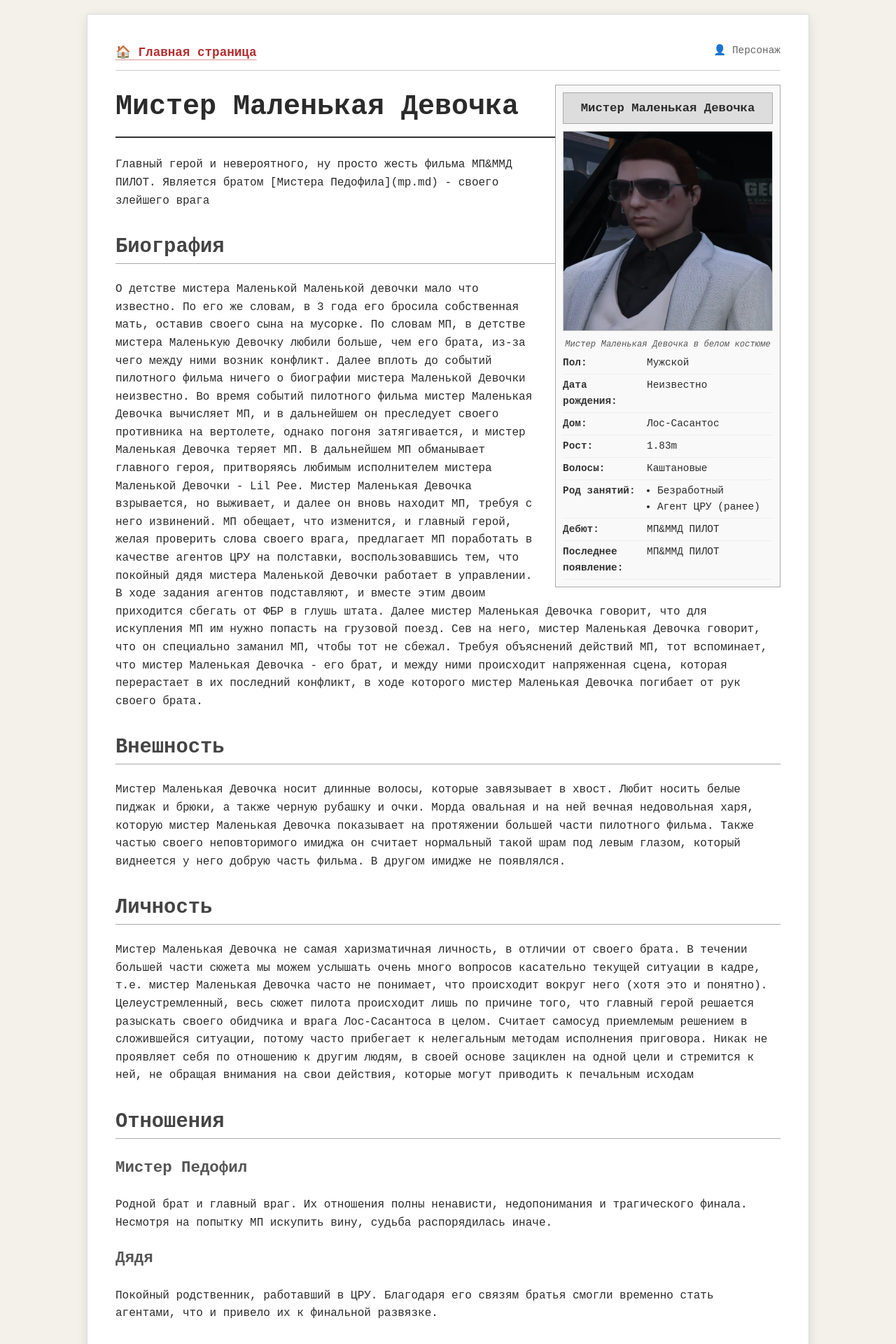
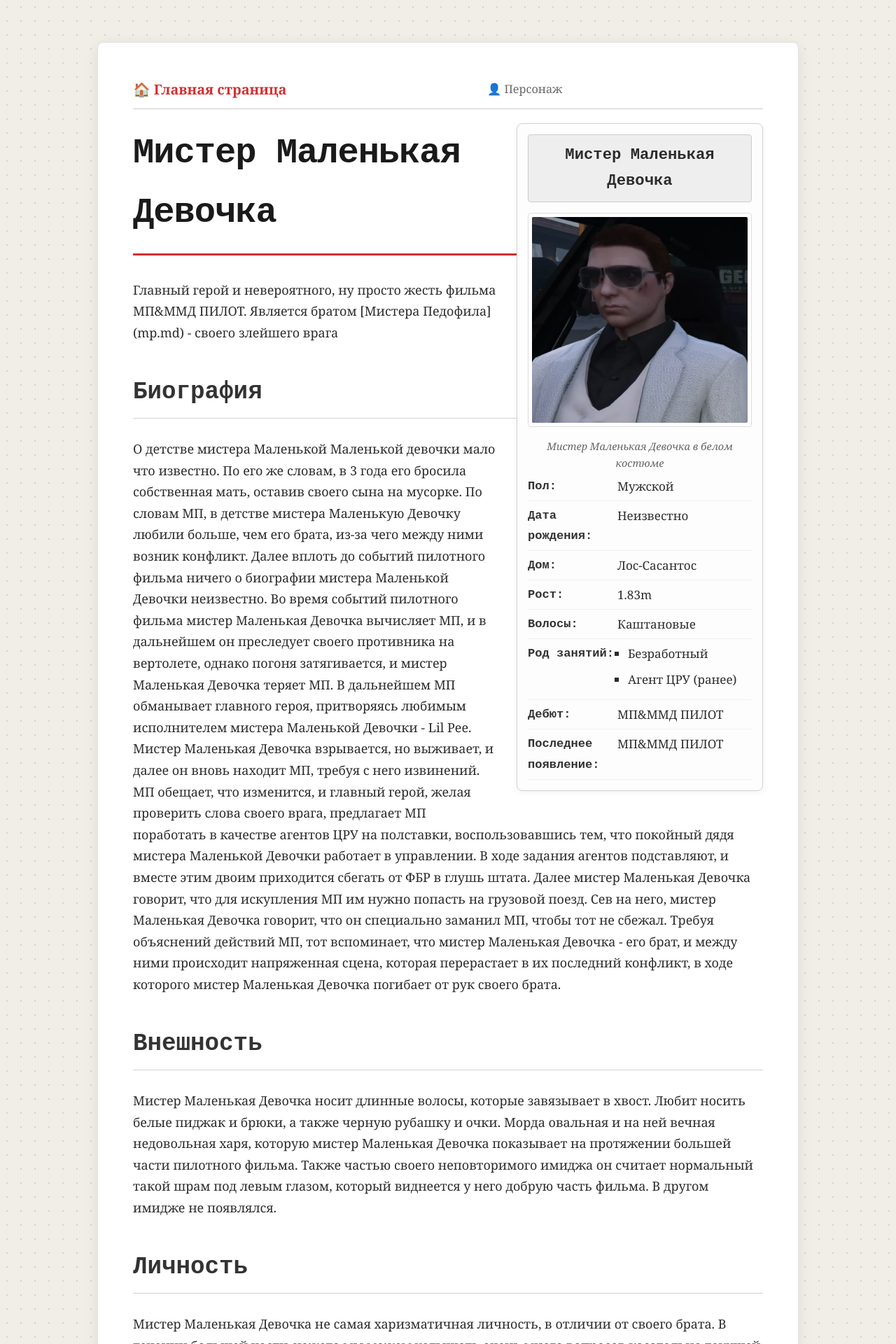
Before and after one commit to Xelleet/MP_MLG_WIKI, a Jekyll site: the page built from _characters/mlg.md, in a window 1280 px wide. Shown: the top 1920 px of the page at 70% size. Built offline with Jekyll 4.4.1, drawn with Linux system fonts in a browser that asks for light colours.

Commit message:
style stuff, buhanka article

```diff
--- a/assets/css/style.css
+++ b/assets/css/style.css
@@ -1,88 +1,249 @@
-/* style.css - Дизайн для всей вики */
+/* --- Modern Handwritten Wiki Style --- */
+
+:root {
+    --bg-color: #f0eee6;       /* Цвет бумаги */
+    --paper-color: #ffffff;    /* Цвет листа */
+    --text-color: #2c2c2c;     /* Темно-серый текст */
+    --accent-color: #d32f2f;   /* Красный акцент (ссылки, заголовки) */
+    --border-color: #d1d1d1;   /* Цвет рамок */
+    --shadow: 0 4px 20px rgba(0,0,0,0.08); /* Мягкая тень */
+}
 
 body {
-    font-family: 'Courier New', Courier, monospace;
-    background-color: #f4f1ea;
-    color: #2b2b2b;
-    line-height: 1.6;
+    font-family: 'Georgia', 'Times New Roman', serif; /* Более классический шрифт для чтения */
+    background-color: var(--bg-color);
+    background-image: radial-gradient(#d1d1d1 1px, transparent 1px); /* Эффект текстуры бумаги */
+    background-size: 20px 20px;
+    color: var(--text-color);
+    line-height: 1.7;
     margin: 0;
     padding: 20px;
+    font-size: 18px;
 }
 
 .wiki-container {
-    max-width: 950px;
-    margin: 0 auto;
-    background: #fff;
-    padding: 40px;
-    box-shadow: 0 4px 15px rgba(0,0,0,0.1);
-    border: 1px solid #dcdcdc;
+    max-width: 900px;
+    margin: 40px auto;
+    background: var(--paper-color);
+    padding: 50px;
+    box-shadow: var(--shadow);
+    border: 1px solid #e0e0e0;
+    border-radius: 8px;
+    position: relative;
 }
 
-h1 { font-size: 2.5em; border-bottom: 2px solid #333; padding-bottom: 10px; margin-top: 0; }
-h2 { font-size: 1.8em; border-bottom: 1px solid #aaa; margin-top: 30px; color: #444; }
-h3 { font-size: 1.4em; color: #555; margin-top: 20px; }
+/* Заголовки */
+h1 {
+    font-family: 'Courier New', Courier, monospace; /* Рукописный стиль для заголовков */
+    font-size: 2.8em;
+    color: #1a1a1a;
+    border-bottom: 3px solid var(--accent-color);
+    padding-bottom: 15px;
+    margin-top: 0;
+    letter-spacing: -1px;
+}
 
-a { color: #b32e2e; text-decoration: none; border-bottom: 1px dotted #b32e2e; }
-a:hover { background-color: #ffebeb; }
+h2 {
+    font-family: 'Courier New', Courier, monospace;
+    font-size: 1.9em;
+    color: #333;
+    border-bottom: 1px solid var(--border-color);
+    margin-top: 40px;
+    padding-bottom: 8px;
+}
 
-/* Инфобокс (Карточка) */
+h3 {
+    font-size: 1.4em;
+    color: #555;
+    margin-top: 25px;
+    font-style: italic;
+}
+
+/* Ссылки */
+a {
+    color: var(--accent-color);
+    text-decoration: none;
+    border-bottom: 1px dashed var(--accent-color);
+    transition: all 0.2s ease;
+}
+
+a:hover {
+    background-color: #fff0f0;
+    border-bottom-style: solid;
+    padding: 0 4px;
+    border-radius: 4px;
+}
+
+/* Цитаты */
+blockquote {
+    background: #f9f9f9;
+    border-left: 5px solid var(--accent-color);
+    margin: 20px 0;
+    padding: 15px 20px;
+    font-style: italic;
+    color: #555;
+    border-radius: 0 8px 8px 0;
+}
+
+/* Списки */
+ul {
+    list-style-type: square;
+    padding-left: 20px;
+}
+li {
+    margin-bottom: 8px;
+}
+
+/* --- Инфобокс (Карточка) --- */
 .infobox {
     float: right;
-    width: 300px;
-    background: #f9f9f9;
-    border: 1px solid #aaa;
-    padding: 10px;
-    margin-left: 20px;
-    margin-bottom: 20px;
-    font-size: 0.9em;
+    width: 320px;
+    background: #fdfdfd;
+    border: 1px solid var(--border-color);
+    padding: 15px;
+    margin-left: 25px;
+    margin-bottom: 25px;
+    font-size: 0.95em;
+    border-radius: 8px;
+    box-shadow: 0 2px 10px rgba(0,0,0,0.05);
 }
+
 .infobox-title {
-    background: #ddd;
+    background: #eee;
     text-align: center;
     font-weight: bold;
-    padding: 8px;
-    border: 1px solid #aaa;
-    font-size: 1.2em;
-    margin-bottom: 10px;
+    padding: 10px;
+    border: 1px solid #ccc;
+    font-size: 1.3em;
+    margin-bottom: 15px;
+    border-radius: 4px;
+    font-family: 'Courier New', Courier, monospace;
 }
+
 .infobox-image {
     text-align: center;
-    margin-bottom: 10px;
-    border: 1px solid #ccc;
-    background: #eee;
-    min-height: 200px;
+    margin-bottom: 15px;
+    border: 1px solid #ddd;
+    background: #fff;
+    padding: 5px;
+    border-radius: 4px;
+}
+
+.infobox-image img {
+    max-width: 100%;
+    height: auto;
+    display: block;
+    border-radius: 2px;
+}
+
+.infobox-caption {
+    text-align: center;
+    font-style: italic;
+    font-size: 0.85em;
+    margin-top: 8px;
+    color: #666;
+}
+
+.infobox-table {
+    width: 100%;
+    border-collapse: collapse;
+}
+
+.infobox-table td {
+    padding: 6px 0;
+    vertical-align: top;
+    border-bottom: 1px solid #f0f0f0;
+}
+
+.infobox-label {
+    font-weight: bold;
+    width: 40%;
+    color: #333;
+    font-family: 'Courier New', Courier, monospace;
+}
+
+/* --- Галерея --- */
+.gallery {
     display: flex;
-    align-items: center;
+    flex-wrap: wrap;
+    gap: 20px;
+    margin-top: 30px;
     justify-content: center;
-    overflow: hidden;
 }
-.infobox-image img { max-width: 100%; height: auto; display: block; }
-.infobox-caption { text-align: center; font-style: italic; font-size: 0.85em; margin-top: 5px; color: #555; }
-.infobox-table { width: 100%; border-collapse: collapse; }
-.infobox-table td { padding: 4px 0; vertical-align: top; border-bottom: 1px solid #eee; }
-.infobox-label { font-weight: bold; width: 40%; color: #333; }
 
-/* Галерея */
-.gallery { display: flex; flex-wrap: wrap; gap: 15px; margin-top: 20px; }
 .gallery-item {
-    border: 1px solid #ccc;
-    padding: 5px;
-    background: #f9f9f9;
+    border: 1px solid #ddd;
+    padding: 8px;
+    background: #fff;
     text-align: center;
-    width: 200px;
+    width: 220px;
+    border-radius: 6px;
+    box-shadow: 0 2px 5px rgba(0,0,0,0.05);
+    transition: transform 0.2s;
 }
-.gallery-item img { max-width: 100%; height: auto; display: block; margin-bottom: 5px; background: #eee; }
-.gallery-caption { font-size: 0.85em; color: #555; }
 
-/* Вспомогательные классы для картинок в тексте */
-.img-float-left { float: left; margin-right: 20px; margin-bottom: 10px; border: 1px solid #ccc; padding: 5px; background: #f9f9f9; max-width: 250px; }
-.img-float-right { float: right; margin-left: 20px; margin-bottom: 10px; border: 1px solid #ccc; padding: 5px; background: #f9f9f9; max-width: 250px; }
-.img-caption { font-size: 0.85em; text-align: center; font-style: italic; clear: both; }
+.gallery-item:hover {
+    transform: translateY(-3px);
+    box-shadow: 0 5px 15px rgba(0,0,0,0.1);
+}
+
+.gallery-item img {
+    max-width: 100%;
+    height: auto;
+    display: block;
+    margin-bottom: 8px;
+    border-radius: 2px;
+}
+
+.gallery-caption {
+    font-size: 0.9em;
+    color: #555;
+    font-style: italic;
+}
+
+/* --- Вспомогательные классы --- */
+.img-float-left { float: left; margin-right: 25px; margin-bottom: 15px; border: 1px solid #ddd; padding: 5px; background: #fff; border-radius: 4px; }
+.img-float-right { float: right; margin-left: 25px; margin-bottom: 15px; border: 1px solid #ddd; padding: 5px; background: #fff; border-radius: 4px; }
+.img-caption { font-size: 0.85em; text-align: center; font-style: italic; clear: both; color: #666; margin-top: 5px;}
 .clearfix { clear: both; }
 
+/* Header навигации */
+.wiki-header {
+    margin-bottom: 30px;
+    border-bottom: 2px solid #eee;
+    padding-bottom: 15px;
+    display: flex;
+    justify-content: space-between;
+    align-items: center;
+}
+
+.wiki-header a {
+    font-weight: bold;
+    font-size: 1.1em;
+    border: none;
+}
+.wiki-header a:hover {
+    background: none;
+    text-decoration: underline;
+}
+
 /* Адаптивность */
-@media (max-width: 700px) {
-    .infobox { float: none; width: 100%; margin-left: 0; margin-bottom: 30px; }
-    .img-float-left, .img-float-right { float: none; margin: 0 auto 20px auto; max-width: 100%; }
-    .gallery-item { width: 100%; }
+@media (max-width: 768px) {
+    .wiki-container {
+        padding: 20px;
+        margin: 10px auto;
+    }
+    .infobox {
+        float: none;
+        width: 100%;
+        margin-left: 0;
+        margin-bottom: 30px;
+    }
+    .img-float-left, .img-float-right {
+        float: none;
+        margin: 0 auto 20px auto;
+        max-width: 100%;
+        display: table;
+    }
+    h1 { font-size: 2em; }
 }
```
Also changed, not shown: _characters/buhanka.md (added, +40 -0 lines), images/buhanka.png (added).
